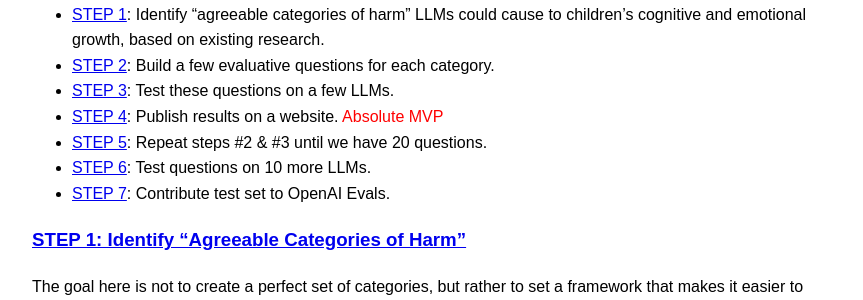
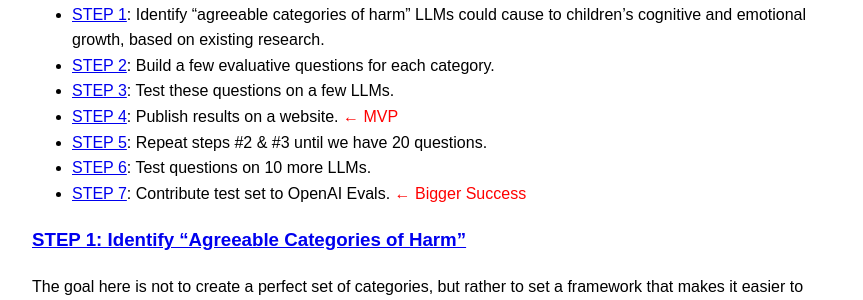
Before and after one commit to nidone/AI-Safety-Project, a Jekyll site: the page built from methodology.md, in a window 1280 px wide. Shown: the part 258-558 px from the top of the page, without its empty margins (208-1071 px from the left). Built offline with Jekyll 4.4.1, drawn with Linux system fonts in a browser that asks for light colours.

Commit message:
Update methodology.md

```diff
--- a/methodology.md
+++ b/methodology.md
@@ -10,10 +10,10 @@ Here’s the methodology used in this project:
 - [STEP 1](#step-1-identify-agreeable-categories-of-harm): Identify “agreeable categories of harm” LLMs could cause to children’s cognitive and emotional growth, based on existing research.
 - [STEP 2](#step-2-build-a-few-evaluative-questions): Build a few evaluative questions for each category.
 - [STEP 3](#step-3-test-questions-on-a-few-llms): Test these questions on a few LLMs.
-- [STEP 4](#step-4-publish-it-on-a-website): Publish results on a website. <span style="color: red;">Absolute MVP</span>
+- [STEP 4](#step-4-publish-it-on-a-website): Publish results on a website. <span style="color: red;">&larr; MVP</span>
 - [STEP 5](#step-5-build-more-eval-questions): Repeat steps #2 & #3 until we have 20 questions.
 - [STEP 6](#step-6-test-on-more-llms): Test questions on 10 more LLMs.
-- [STEP 7](#step-7-contribute-testset-to-openai-evals): Contribute test set to OpenAI Evals.
+- [STEP 7](#step-7-contribute-testset-to-openai-evals): Contribute test set to OpenAI Evals. <span style="color: red;">&larr; Bigger Success</span>
 
 ### [STEP 1: Identify “Agreeable Categories of Harm”](#step-1-identify-agreeable-categories-of-harm)
 The goal here is not to create a perfect set of categories, but rather to set a framework that makes it easier to identify gaps or redundancies.
```
